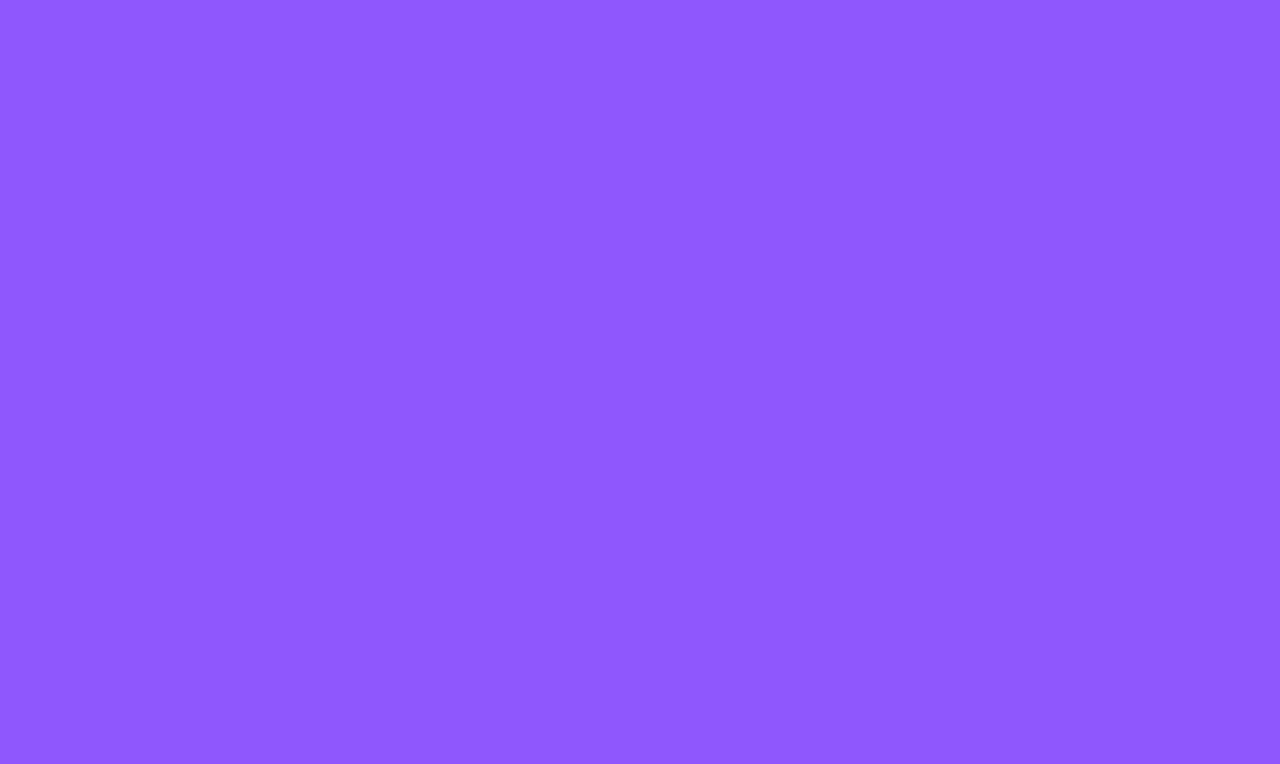
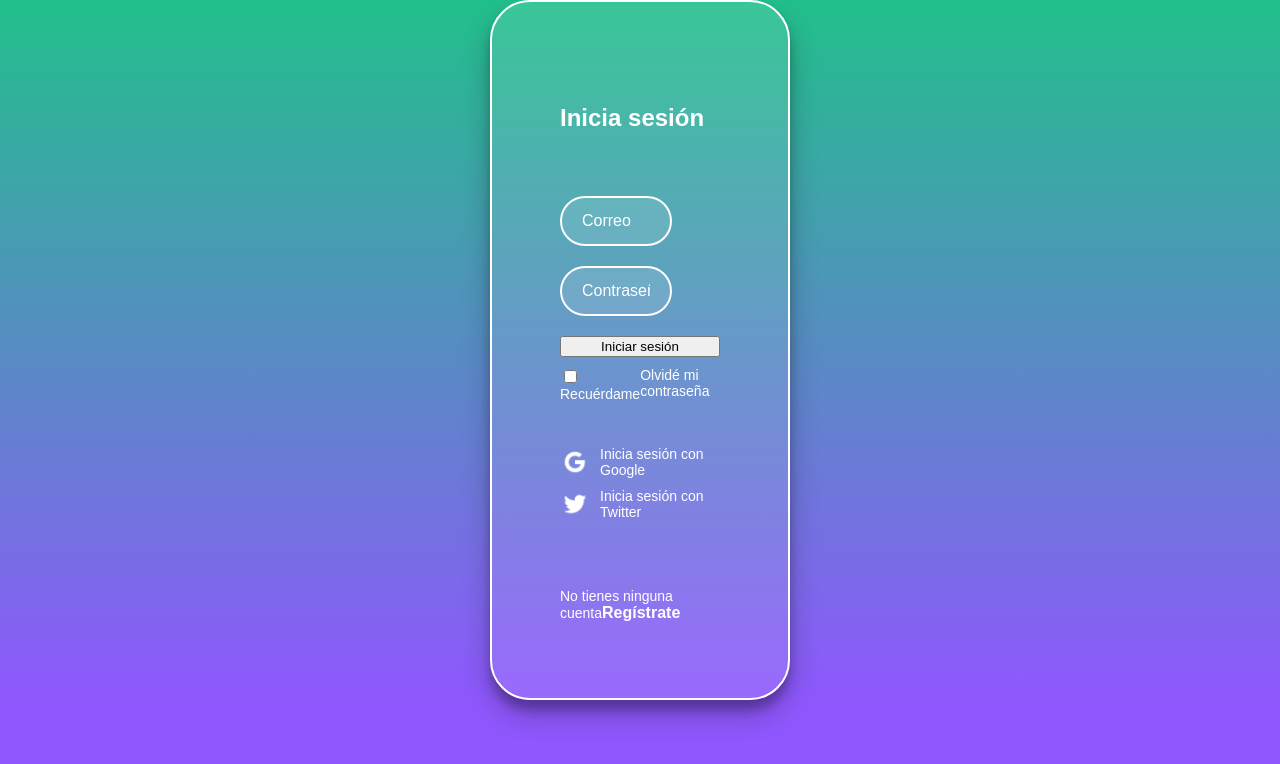
Before and after one commit to GeorgeRangelCode/router-and-redux, a React app: page /login in a window 1280 px wide. Shown: the top 764 px of the page. Built offline with nearby package versions, Linux system fonts and the light colour scheme; a web font is replaced by a local one.

Commit message:
Container: Login

```diff
--- /dev/null
+++ b/src/assets/styles/components/Login.scss
@@ -0,0 +1,78 @@
+.login {
+  background-image: linear-gradient(#21c08b, #8f57fd);
+  display: flex;
+  align-items: center;
+  flex-direction: column;
+  justify-content: center;
+  padding: 0px 30px;
+  min-height: calc(
+    100vh - 200px
+  ); /* El ancho será igual al tamaño de todo el height menos 200px (100px del header + 100px del footer) */
+}
+
+.login__container {
+  background-color: rgba(255, 255, 255, 0.1);
+  border: 2px solid white;
+  border-radius: 40px;
+  box-shadow: 0 14px 28px rgba(0, 0, 0, 0.25), 0 10px 10px rgba(0, 0, 0, 0.22);
+  color: white;
+  display: flex;
+  flex-direction: column;
+  justify-content: space-around;
+  min-height: 700px;
+  padding: 60px 68px 40px;
+  width: 300px;
+}
+
+.login__container--form {
+  display: flex;
+  flex-direction: column;
+}
+
+.login__container--form label {
+  font-size: 14px;
+}
+
+.login__container--remember-me {
+  color: white;
+  display: flex;
+  justify-content: space-between;
+  margin-top: 10px;
+}
+
+.login__container--remember-me a {
+  color: white;
+  font-size: 14px;
+  text-decoration: none;
+}
+
+.login__container--remember-me a:hover {
+  text-decoration: underline;
+}
+
+.login__container--social-media > div {
+  align-items: center;
+  display: flex;
+  font-size: 14px;
+  margin-bottom: 10px;
+}
+
+.login__container--social-media > div > img {
+  margin-right: 10px;
+  width: 30px;
+}
+
+.login__container--register {
+  font-size: 14px;
+}
+
+.login__container--register a {
+  color: white;
+  font-weight: bold;
+  font-size: 16px;
+  text-decoration: none;
+}
+
+.login__container--register a:hover {
+  text-decoration: underline;
+}
--- /dev/null
+++ b/src/containers/Login.jsx
@@ -0,0 +1,44 @@
+import React from 'react';
+import googleIcon from '../assets/static/google-icon.png';
+import twitterIcon from '../assets/static/twitter-icon.png';
+import '../assets/styles/components/Login.scss';
+
+const Login = () => {
+  return (
+    <section className='login'>
+      <section className='login__container'>
+        <h2>Inicia sesión</h2>
+        <form className='login__container--form'>
+          <input className='input' type='text' placeholder='Correo' />
+          <input className='input' type='password' placeholder='Contraseña' />
+          <button type='button' className='button'>
+            Iniciar sesión
+          </button>
+          <div className='login__container--remember-me'>
+            <label htmlFor='cbox1'>
+              <input type='checkbox' id='cbox1' value='first_checkbox' />
+              Recuérdame
+            </label>
+            <a href='/'>Olvidé mi contraseña</a>
+          </div>
+        </form>
+        <section className='login__container--social-media'>
+          <div>
+            <img src={googleIcon} alt='google-icon' />
+            Inicia sesión con Google
+          </div>
+          <div>
+            <img src={twitterIcon} alt='twitter-icon' />
+            Inicia sesión con Twitter
+          </div>
+        </section>
+        <p className='login__container--register'>
+          No tienes ninguna cuenta
+          <a href='/'>Regístrate</a>
+        </p>
+      </section>
+    </section>
+  );
+};
+
+export default Login;
--- a/src/routes/App.js
+++ b/src/routes/App.js
@@ -1,10 +1,12 @@
 import React from 'react';
 import { BrowserRouter, Route } from 'react-router-dom';
 import Home from '../containers/Home';
+import Login from '../containers/Login';
 
 const App = () => (
   <BrowserRouter>
     <Route exact path='/' component={Home} />
+    <Route exact path='/login' component={Login} />
   </BrowserRouter>
 );
 
--- a/webpack.config.js
+++ b/webpack.config.js
@@ -6,10 +6,10 @@
   entry: './src/index.js',
   output: {
     path: path.resolve(__dirname, 'dist'),
-    filename: 'bundle.js'
+    filename: 'bundle.js',
   },
   resolve: {
-    extensions: ['.js', '.jsx']
+    extensions: ['.js', '.jsx'],
   },
   module: {
     rules: [
@@ -17,16 +17,16 @@
         test: /\.(js|jsx)$/,
         exclude: /node_modules/,
         use: {
-          loader: "babel-loader"
-        }
+          loader: 'babel-loader',
+        },
       },
       {
         test: /\.html$/,
         use: [
           {
-            loader: 'html-loader'
-          }
-        ]
+            loader: 'html-loader',
+          },
+        ],
       },
       {
         test: /\.(s*)css$/,
@@ -35,29 +35,32 @@
             loader: MiniCssExtractPlugin.loader,
           },
           'css-loader',
-          'sass-loader'
-        ]
+          'sass-loader',
+        ],
       },
       {
         test: /\.(png|gif|jpg)$/,
         use: [
           {
-            'loader': 'file-loader',
+            loader: 'file-loader',
             options: {
-              name: 'assets/[hash].[ext]'
-            }
-          }
-        ]
-      }
-    ]
+              name: 'assets/[hash].[ext]',
+            },
+          },
+        ],
+      },
+    ],
+  },
+  devServer: {
+    historyApiFallback: true,
   },
   plugins: [
     new HtmlWebPackPlugin({
       template: './public/index.html',
-      filename: './index.html'
+      filename: './index.html',
     }),
     new MiniCssExtractPlugin({
-      filename: 'assets/[name].css'
+      filename: 'assets/[name].css',
     }),
-  ]
+  ],
 };
```
